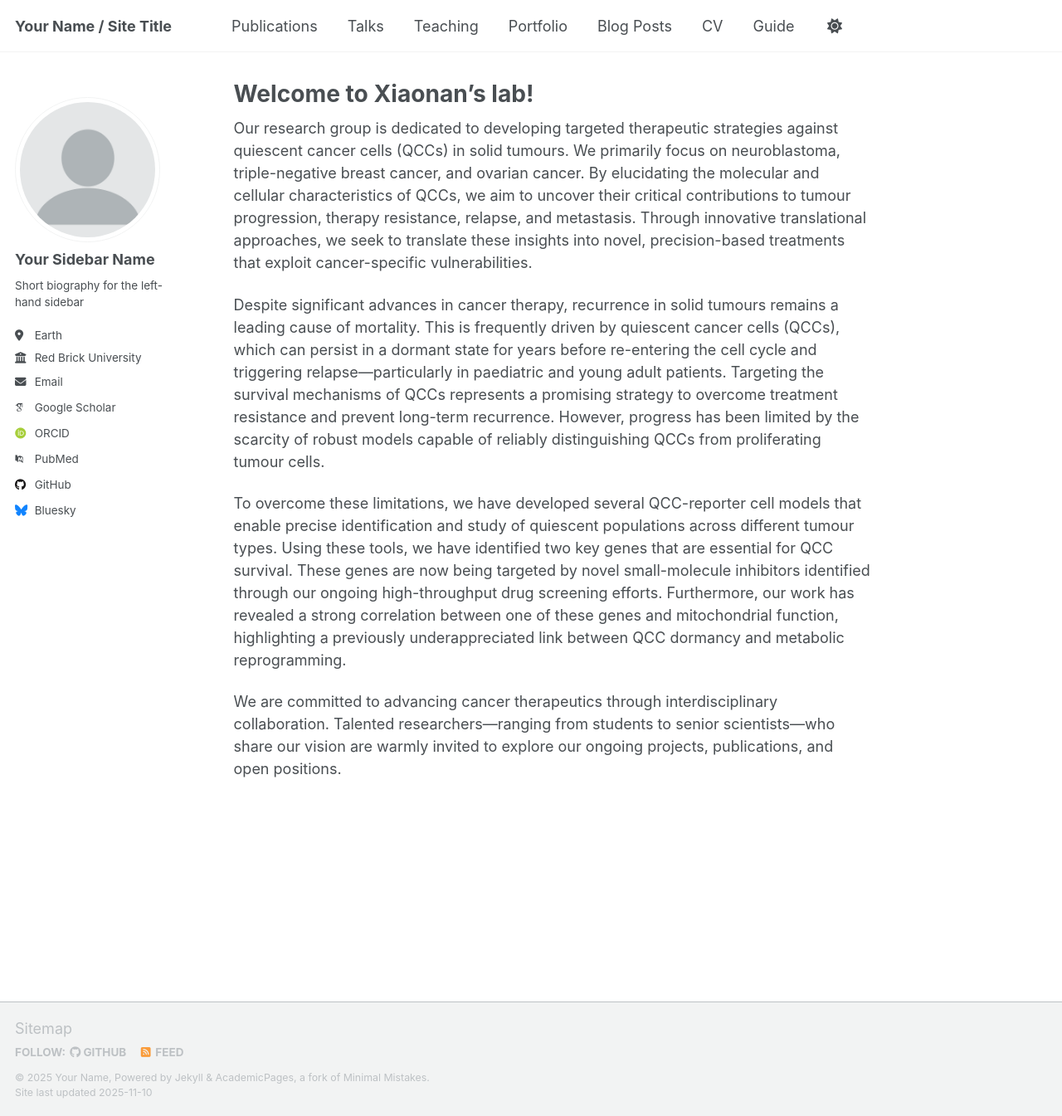
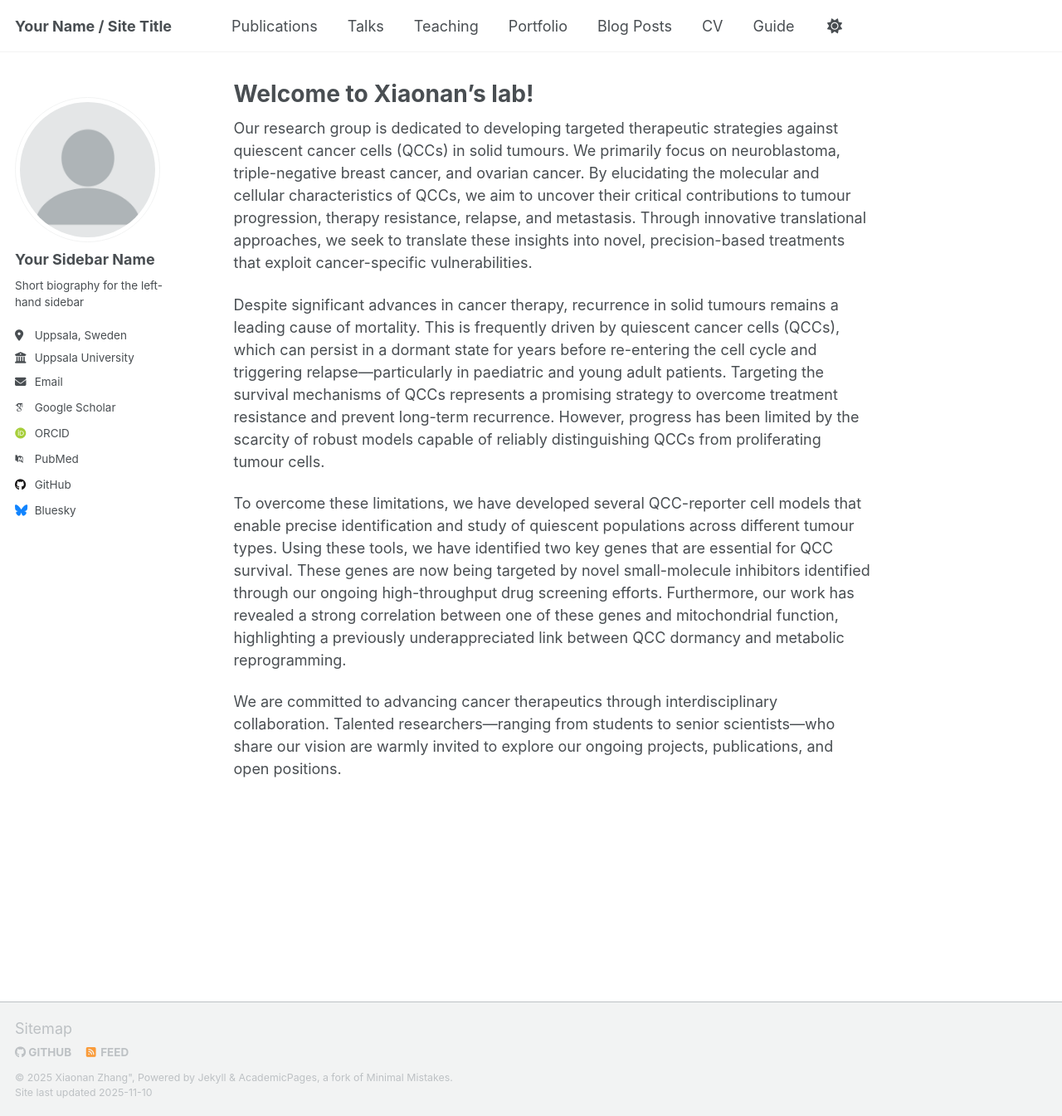
Before and after one commit to Xiaonanzhanglab/XLab, a Jekyll site: the page built from _pages/about.md, in a window 1280 px wide and 1345 px high. Shown: the whole window at 83% size. Built offline with Jekyll 4.4.1, drawn with Linux system fonts in a browser that asks for light colours; some web fonts are replaced; a script that is not in the unit is left out.

Commit message:
Update _config.yml

```diff
--- a/_config.yml
+++ b/_config.yml
@@ -7,12 +7,12 @@
 # server process.
 
 # Basic Site Settings
-locale                   : "en-US"
+locale                   : "Uppsala, Sweden"
 site_theme               : "default" # Currently available options are "default", "air"
 title                    : "Your Name / Site Title"
 title_separator          : "-"
-name                     : &name "Your Name"
-description              : &description "Your Name's academic portfolio"   # Update this with a general description of your site, this is the default if not overridden by a page
+name                     : Xiaonan Zhang"
+description              : Associate Professor & Principal Investigator   # Update this with a general description of your site, this is the default if not overridden by a page
 url                      : https://academicpages.github.io # The base hostname & protocol for your site e.g. "https://[your GitHub username].github.io",
                                                            # or if you already have some other page hosted on Github then use "https://[your GitHub username].github.io/[Your Repo Name]"
 baseurl                  : "" # the subpath of your site, e.g. "/blog"
@@ -27,18 +27,18 @@ author:
   name             : "Your Sidebar Name"
   pronouns         : # example: "she/her"
   bio              : "Short biography for the left-hand sidebar"
-  location         : "Earth"
-  employer         : "Red Brick University"
+  location         : "Uppsala, Sweden"
+  employer         : "Uppsala University"
   uri              : # URL
-  email            : "none@example.org"
+  email            : "xiaonan.zhang@igp.uu.se"
 
   # Academic websites
   academia         : # URL
   arxiv            : # URL - Update with the correct link to your profile
-  googlescholar    : "https://scholar.google.com/citations?user=PS_CX0AAAAAJ"
+  googlescholar    : "https://scholar.google.com/citations?user=HK2To70AAAAJ&hl=en"
   inspire-hep      : # URL
   impactstory      : # URL
-  orcid            : "https://orcid.org/yourorcidurl"
+  orcid            : "https://orcid.org/0000-0003-4359-9079"
   semantic         : # URL
   pubmed           : "https://www.ncbi.nlm.nih.gov/pubmed/?term=john+snow"
   researchgate     : # URL
```
